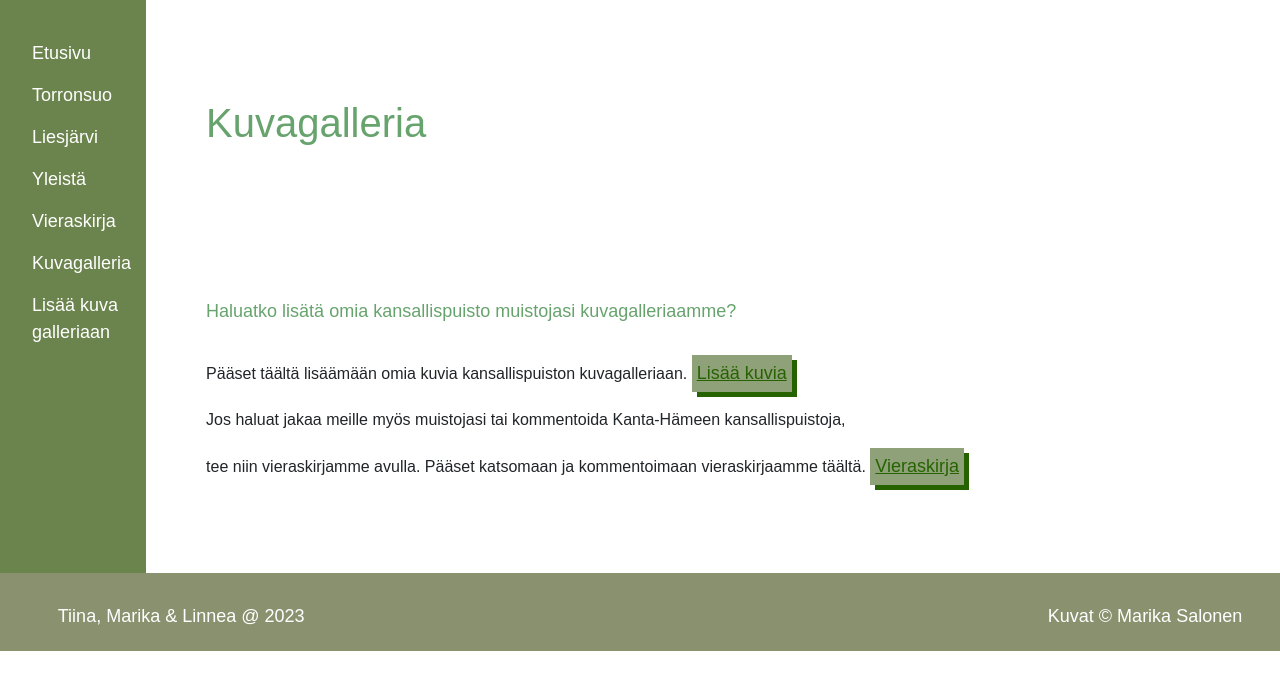
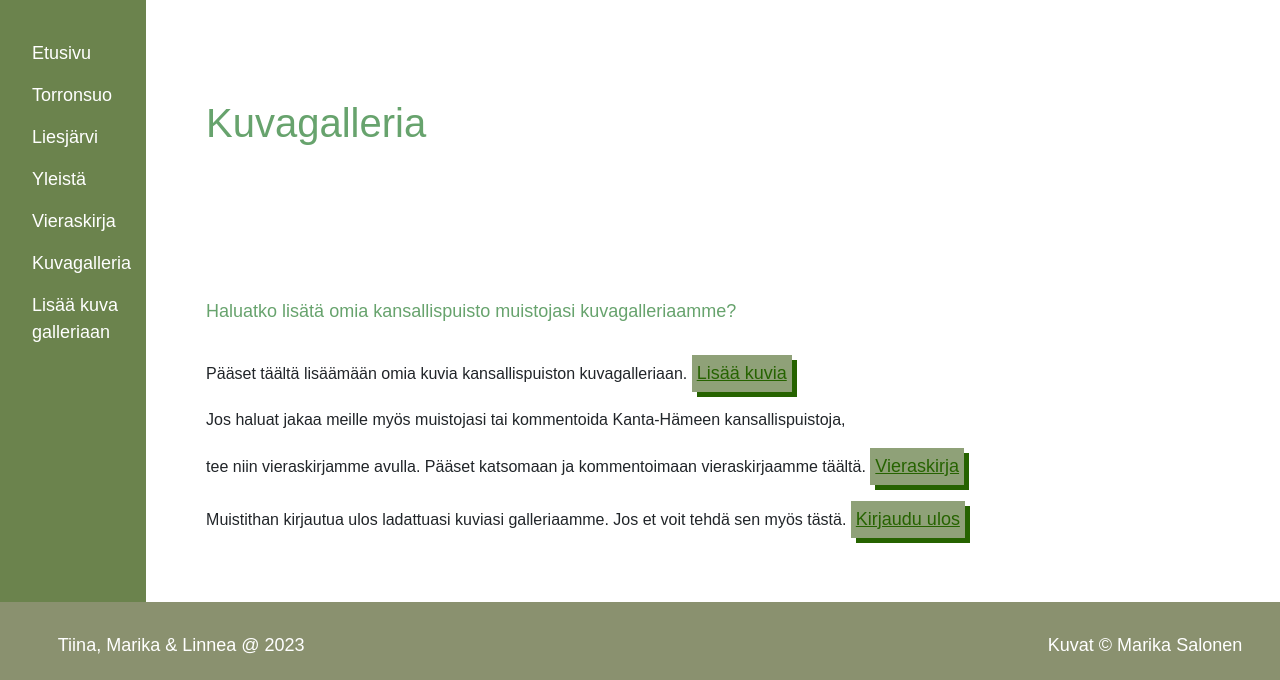
Before and after one commit to tiibuturner/Team10, a PHP site: page /kuvagalleria/gallery.php in a window 1280 px wide. Shown: the part 251-931 px from the top of the page. Before the commit the page ends 902 px from the top, so only its background shows below. Run offline with PHP 8.4, Linux system fonts and the light colour scheme; data that the repository does not hold is empty.

Commit message:
kirjaudu ulos editit

```diff
--- a/kuvagalleria/gallery.php
+++ b/kuvagalleria/gallery.php
@@ -115,7 +115,8 @@
                 <h2>Haluatko lisätä omia kansallispuisto muistojasi kuvagalleriaamme?</h2><br>
                 <p>Pääset täältä lisäämään omia kuvia kansallispuiston kuvagalleriaan. <a class="marnie" href="uploadlomake.php">Lisää kuvia</a></p>
                 <p>Jos haluat jakaa meille myös muistojasi tai kommentoida Kanta-Hämeen kansallispuistoja,
-                <p>tee niin vieraskirjamme avulla. Pääset katsomaan ja kommentoimaan vieraskirjaamme täältä. <a class="marnie" href="../page4.php">Vieraskirja</a></p><br>
+                <p>tee niin vieraskirjamme avulla. Pääset katsomaan ja kommentoimaan vieraskirjaamme täältä. <a class="marnie" href="../page4.php">Vieraskirja</a></p>
+                <p>Muistithan kirjautua ulos ladattuasi kuviasi galleriaamme. Jos et voit tehdä sen myös tästä. <a class='marnie' href='kirjauduulos.php'>Kirjaudu ulos</a></p>
 
                 <br><br>
 
--- a/kuvagalleria/uploadlomake.php
+++ b/kuvagalleria/uploadlomake.php
@@ -73,6 +73,7 @@ session_start();
 
                         </div>';
                         print "<br><hr><br><a class='marnie' href='kirjauduulos.php'>Kirjaudu ulos</a> <br><br>";
+                        print "Muista myös kirjautua ulos kun olet ladannut kuvat.<br><br>";
 
                     // Jos ei ole kirjautuneena upload lomake ei näy ja näkyy vain kirjautumiseen tai rekisteröitymiseen pääsy
                     } else {
```
